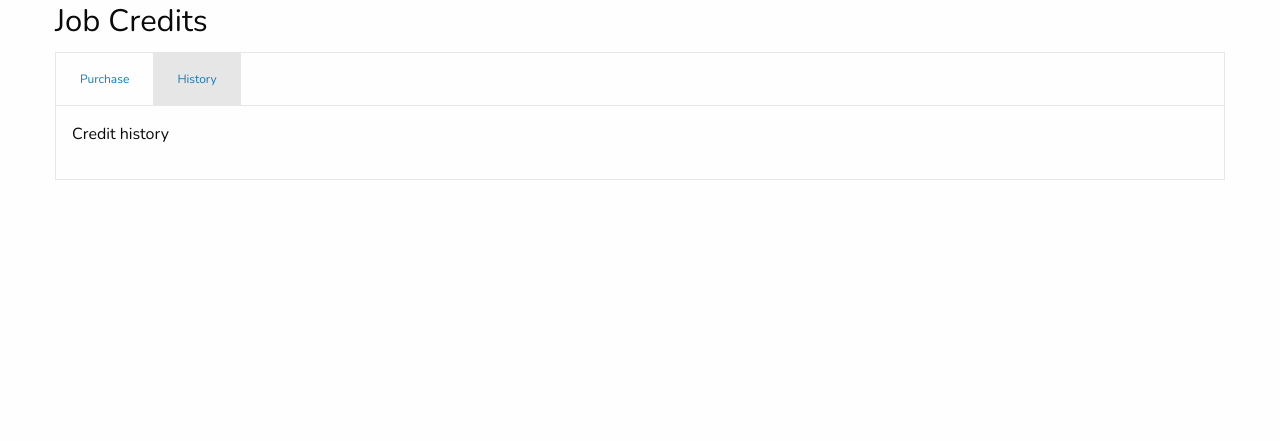
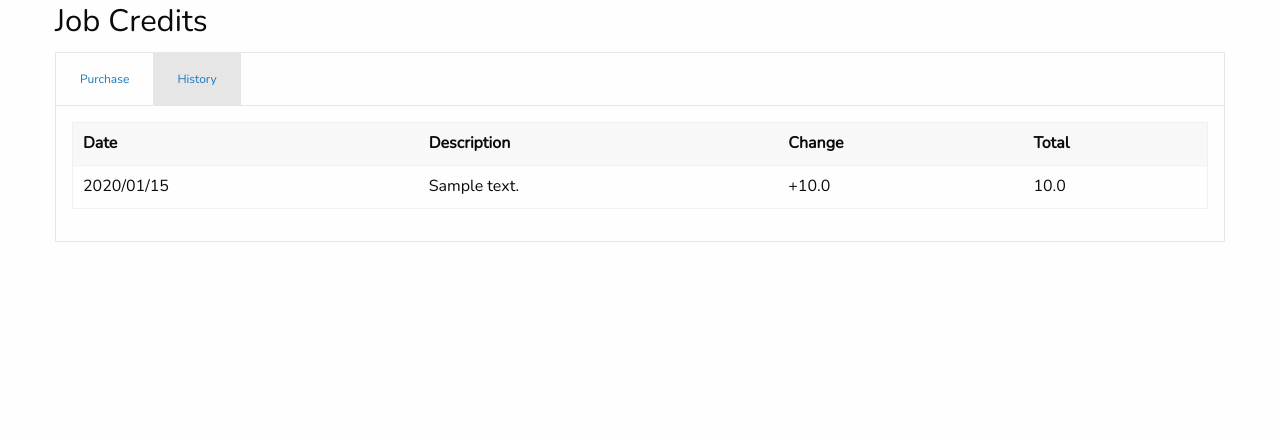
Before and after one commit to nocturnull/esl-job-map, a Django app: page /korea/job-credit/ in a window 1280 px wide, after a click on "History". Shown: the part 71-512 px from the top of the page. Run offline with Django 3.2, Linux system fonts and the light colour scheme; a user stored in the database is signed in; tables that the repository leaves empty hold one stand-in row (values such as "Sample post"); some libraries are stand-ins or nearby versions.

Commit message:
Added front end history generation.

```diff
--- a/esljobmap/job_credit/models/history.py
+++ b/esljobmap/job_credit/models/history.py
@@ -20,6 +20,35 @@ class Record(models.Model):
     amount = models.FloatField(default=0)
     balance = models.FloatField(default=0)
 
+    @property
+    def is_purchase(self) -> bool:
+        """
+        Determine if the record is a purchase.
+
+        :return:
+        """
+        return self.action == self.ACTION_PURCHASE
+
+    @property
+    def pretty_date(self) -> str:
+        """
+        Get a neatly formatted date.
+
+        :return:
+        """
+        return self.created_at.strftime('%Y/%m/%d')
+
+    @property
+    def pretty_delta(self) -> str:
+        """
+        Get a neatly formatted delta factor.
+
+        :return:
+        """
+        if self.is_purchase:
+            return '+{}'.format(self.amount)
+        return '-{}'.format(self.amount)
+
     def generate_description(self):
         """
         TODO
--- a/esljobmap/job_credit/templates/job_credit/section/history.html
+++ b/esljobmap/job_credit/templates/job_credit/section/history.html
@@ -1 +1,22 @@
-<p>Credit history</p>
+{% if history|length > 0 %}
+    <table>
+        <thead>
+            <tr>
+                <th>Date</th>
+                <th>Description</th>
+                <th>Change</th>
+                <th>Total</th>
+            </tr>
+        </thead>
+        <tbody>
+            {% for record in history %}
+                <tr>
+                    <td>{{ record.pretty_date }}</td>
+                    <td>{{ record.description }}</td>
+                    <td>{{ record.pretty_delta }}</td>
+                    <td>{{ record.balance }}</td>
+                </tr>
+            {% endfor %}
+        </tbody>
+    </table>
+{% endif %}
```
